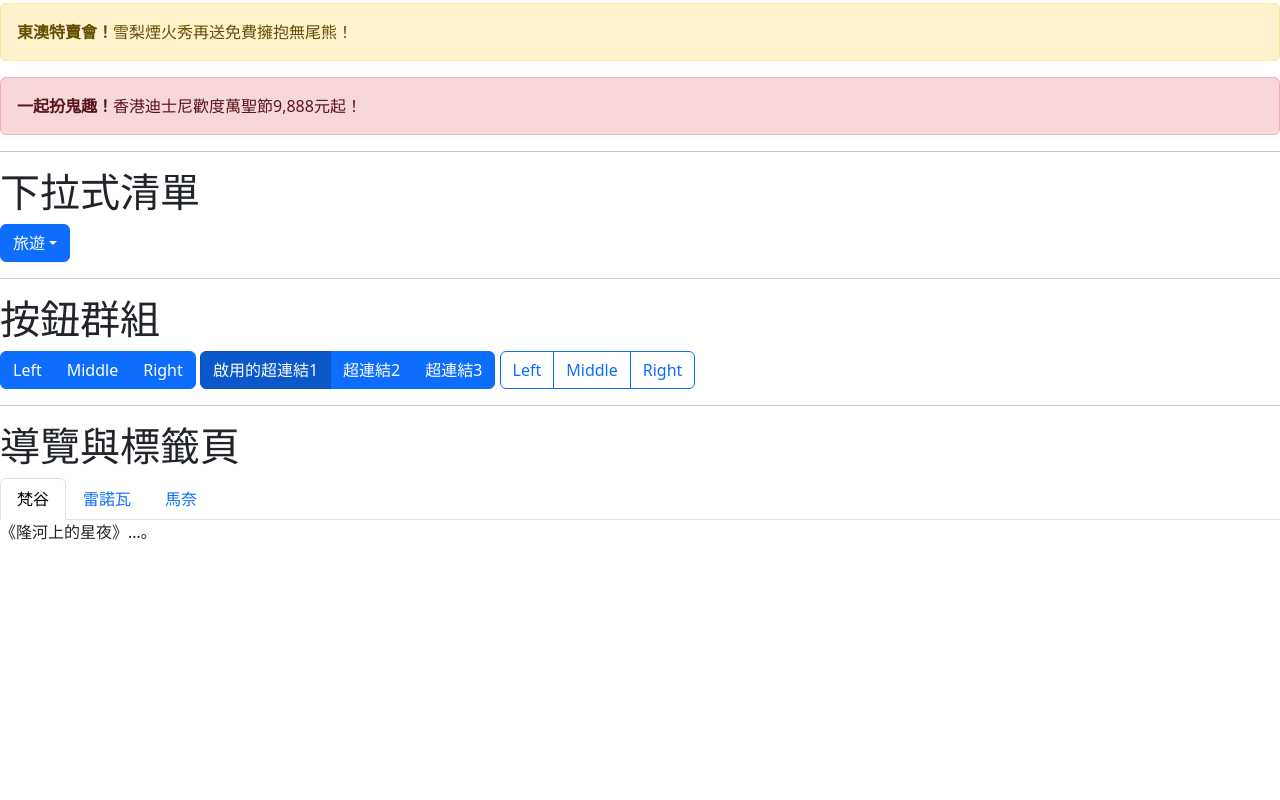
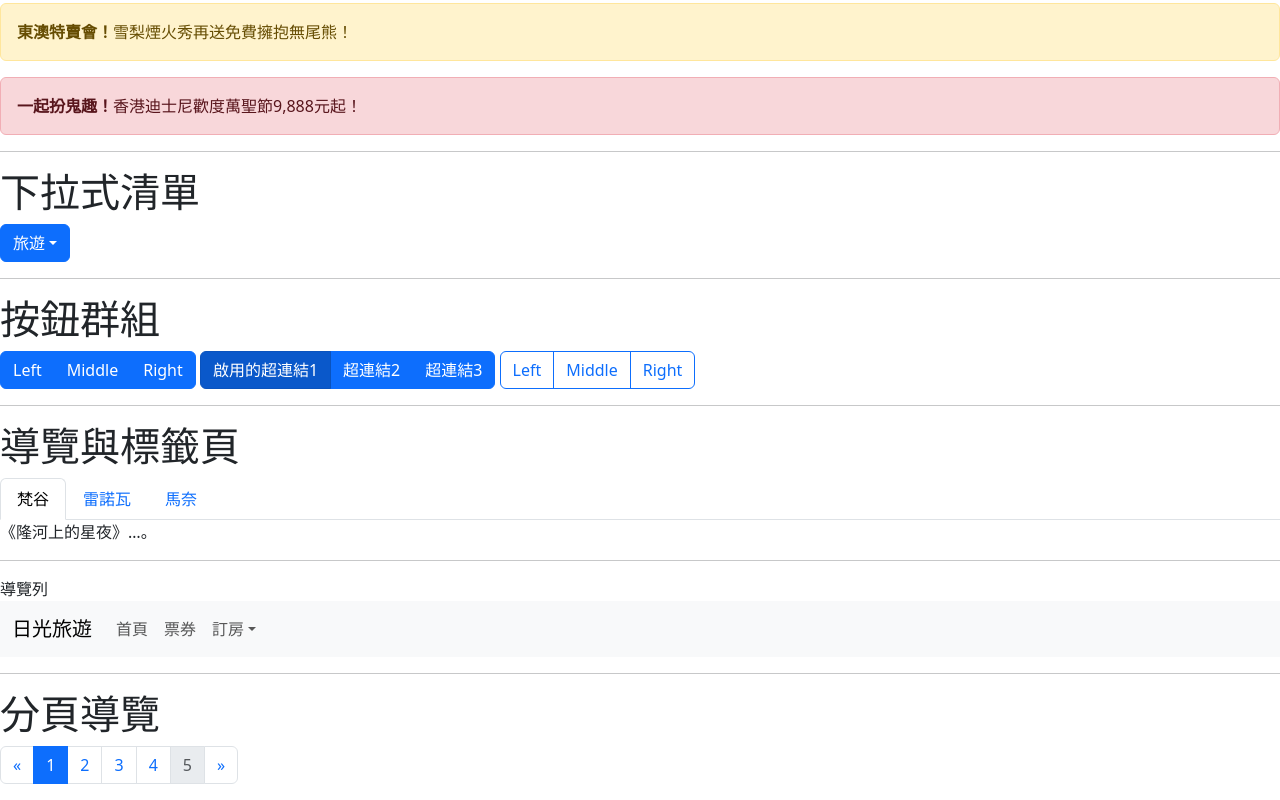
Before and after one commit to jungenhu/jungen.github.com, a plain HTML site: page 0507/index.html in a window 1280 px wide. Shown: the part 554-1354 px from the top of the page. Before the commit the page ends 1114 px from the top, so only its background shows below. Drawn offline with nearby package versions, Linux system fonts and the light colour scheme.

Commit message:
Update index.html

```diff
--- a/0507/index.html
+++ b/0507/index.html
@@ -91,7 +91,41 @@
   <div class="tab-pane fade" id="tab2"><p>《煎餅磨坊的舞會》…。</p></div>
   <div class="tab-pane fade" id="tab3"><p>《草地上的午餐》…。</p></div>
 </div>
-
+	<hr>
+	導覽列
+	<nav class="navbar navbar-light bg-light navbar-expand-md">
+  <div class="container-fluid">
+    <a class="navbar-brand" href="#">日光旅遊</a>
+    <button class="navbar-toggler" type="button" data-bs-toggle="collapse"
+      data-bs-target="#navbar1"><span class="navbar-toggler-icon"></span></button>
+    <div class="collapse navbar-collapse" id="navbar1">
+      <ul class="navbar-nav me-auto">
+        <li class="nav-item active"><a class="nav-link" href="#">首頁</a></li>
+        <li class="nav-item"><a class="nav-link" href="#">票券</a></li>
+        <li class="nav-item dropdown">
+          <a class="nav-link dropdown-toggle" href="#" data-bs-toggle="dropdown">訂房</a>
+          <div class="dropdown-menu">
+            <a class="dropdown-item" href="#">國內訂房</a>
+            <a class="dropdown-item" href="#">國外訂房</a>
+          </div>
+        </li>
+      </ul>
+    </div>
+  </div>
+</nav>
+	<hr>
+	<h1>分頁導覽 </h1>
+<nav>
+  <ul class="pagination">
+    <li class="page-item"><a class="page-link" href="#"><span>&laquo;</span></a></li>
+    <li class="page-item active"><a class="page-link" href="#">1</a></li>
+    <li class="page-item"><a class="page-link" href="#">2</a></li>
+    <li class="page-item"><a class="page-link" href="#">3</a></li>
+    <li class="page-item"><a class="page-link" href="#">4</a></li>
+    <li class="page-item disabled"><a class="page-link" href="#">5</a></li>
+    <li class="page-item"><a class="page-link" href="#"><span>&raquo;</span></a></li>
+  </ul>
+</nav>
 
 
 
```
